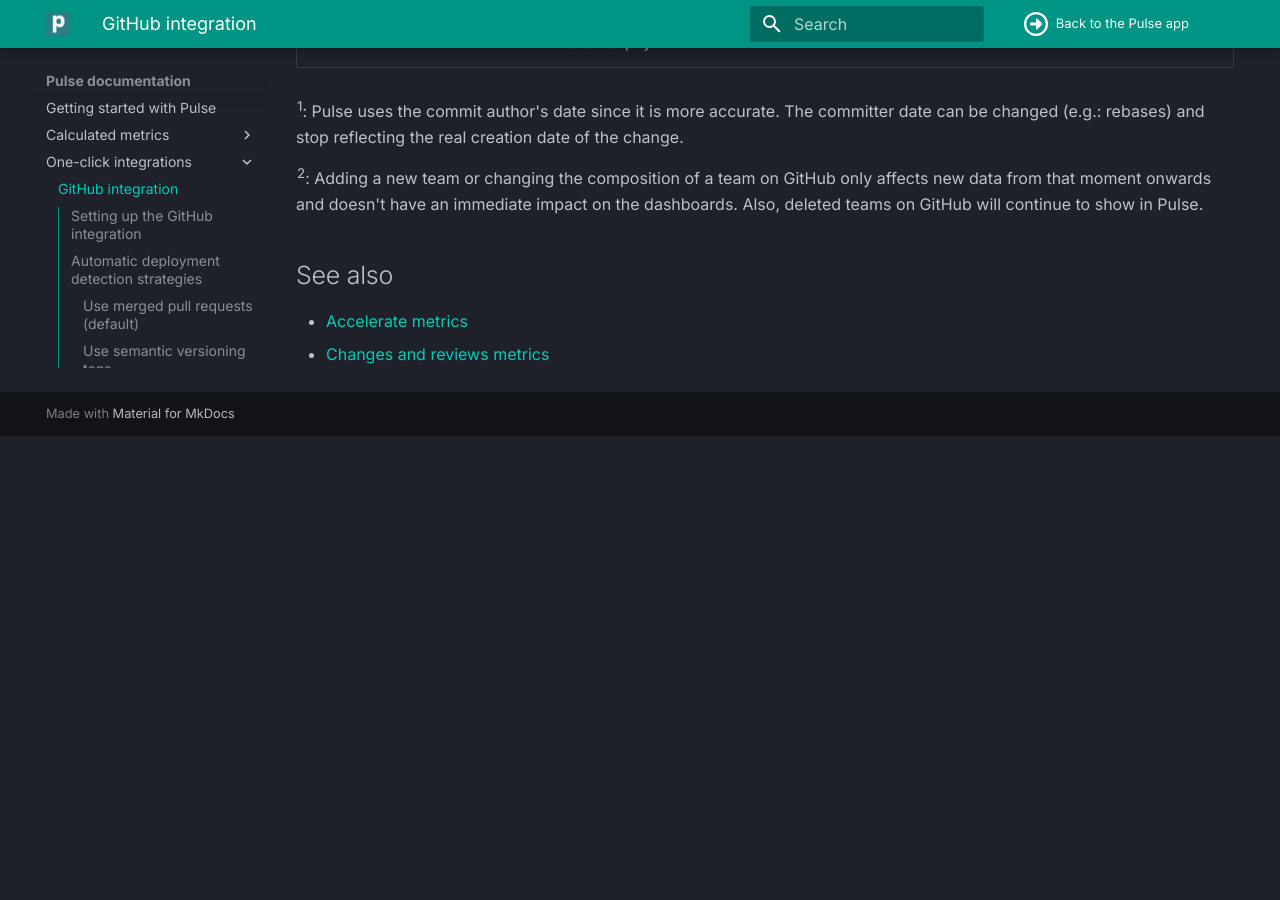
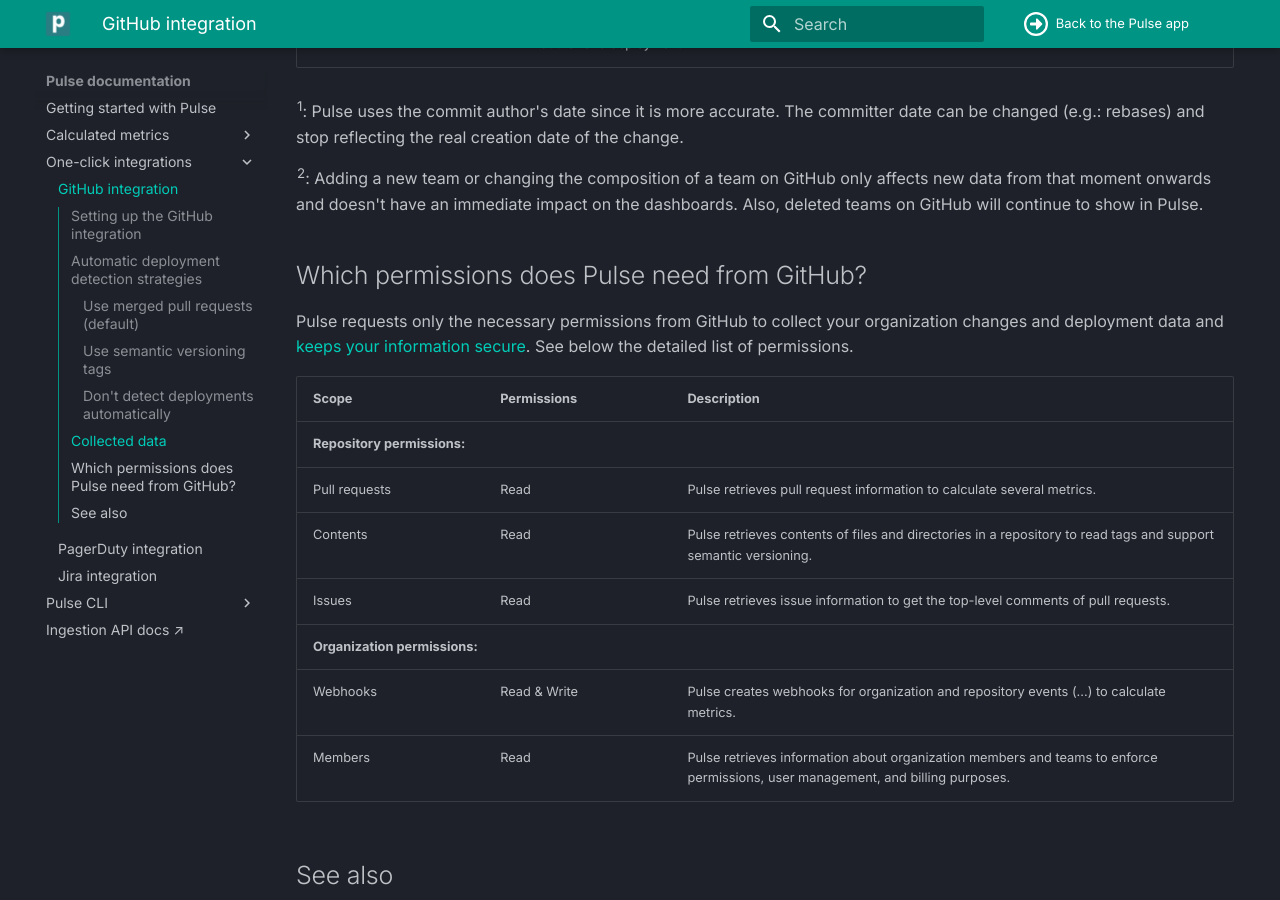
Before and after one commit to codacy/pulse-user-docs, an MkDocs documentation site: the page built from docs/one-click-integrations/github-integration.md, in a window 1280 px wide and 900 px high, scrolled down 4343 px. Built offline with MkDocs 1.6.1 and Material for MkDocs 9.7.7, drawn with Linux system fonts in a browser that asks for light colours; before the commit the page ends 4779 px from its top, so only the background shows below that.

Commit message:
feat: Add permission required for GitHub integration

```diff
--- a/docs/one-click-integrations/github-integration.md
+++ b/docs/one-click-integrations/github-integration.md
@@ -77,7 +77,7 @@
 
 -   In this case, you must send to Pulse the information about your **deployments** and the corresponding **changes** using the [Pulse CLI](../cli/cli.md) or the [Ingestion API](https://ingestion.pulse.codacy.com/v1/api-docs).
 
-## Collected data
+## Collected data {: id="collected-data"}
 
 The table below lists the data that the GitHub integration collects from your GitHub organization, together with:
 
@@ -139,6 +139,58 @@
 
 <sup><span id="deployment-teams">2</span></sup>: Adding a new team or changing the composition of a team on GitHub only affects new data from that moment onwards and doesn't have an immediate impact on the dashboards. Also, deleted teams on GitHub will continue to show in Pulse.
 
+## Which permissions does Pulse need from GitHub? {: id="gh-permissions"}
+
+Pulse requests only the necessary permissions from GitHub to collect your organization changes and deployment data and [keeps your information secure](https://security.codacy.com/). See below the detailed list of permissions.
+
+<table>
+  <colgroup>
+    <col width="20%"/>
+    <col width="20%"/>
+    <col width="60%"/>
+  </colgroup>
+  <thead>
+    <tr>
+      <th>Scope</th>
+      <th>Permissions</th>
+      <th>Description</th>
+    </tr>
+  </thead>
+  <tbody>
+    <tr>
+      <td colspan="3"><strong>Repository permissions:</strong></td>
+    </tr>
+    <tr>
+      <td>Pull requests</td>
+      <td>Read</td>
+      <td>Pulse retrieves pull request information to calculate several metrics.</td>
+    </tr>
+    <tr>
+      <td>Contents</td>
+      <td>Read</td>
+      <td>Pulse retrieves contents of files and directories in a repository to read tags and support semantic versioning.</td>
+    </tr>
+    <tr>
+      <td>Issues</td>
+      <td>Read</td>
+      <td>Pulse retrieves issue information to get the top-level comments of pull requests.</td>
+    </tr>
+    <tr>
+      <td colspan="3"><strong>Organization permissions:</strong></td>
+    </tr>
+    <tr>
+      <td>Webhooks</td>
+      <td>Read & Write</td>
+      <td>Pulse creates webhooks for organization and repository events (...) to calculate metrics. </td>
+    </tr>
+    <tr>
+      <td>Members</td>
+      <td>Read</td>
+      <td>Pulse retrieves information about organization members and teams to enforce permissions, user management, and billing purposes.</td>
+    </tr>
+  </tbody>
+</table>
+
 ## See also
 
 -   [Accelerate metrics](../metrics/accelerate.md)
```
